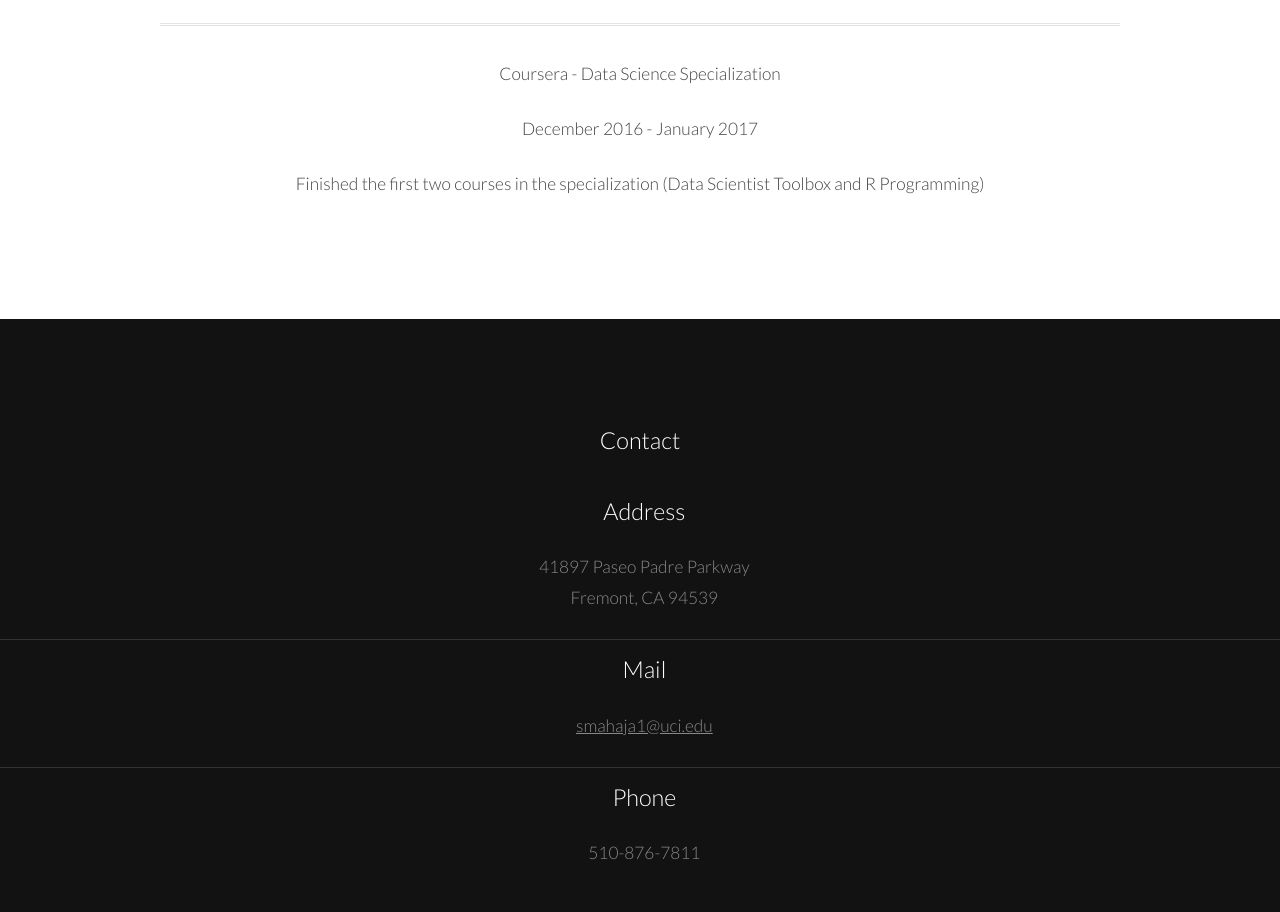
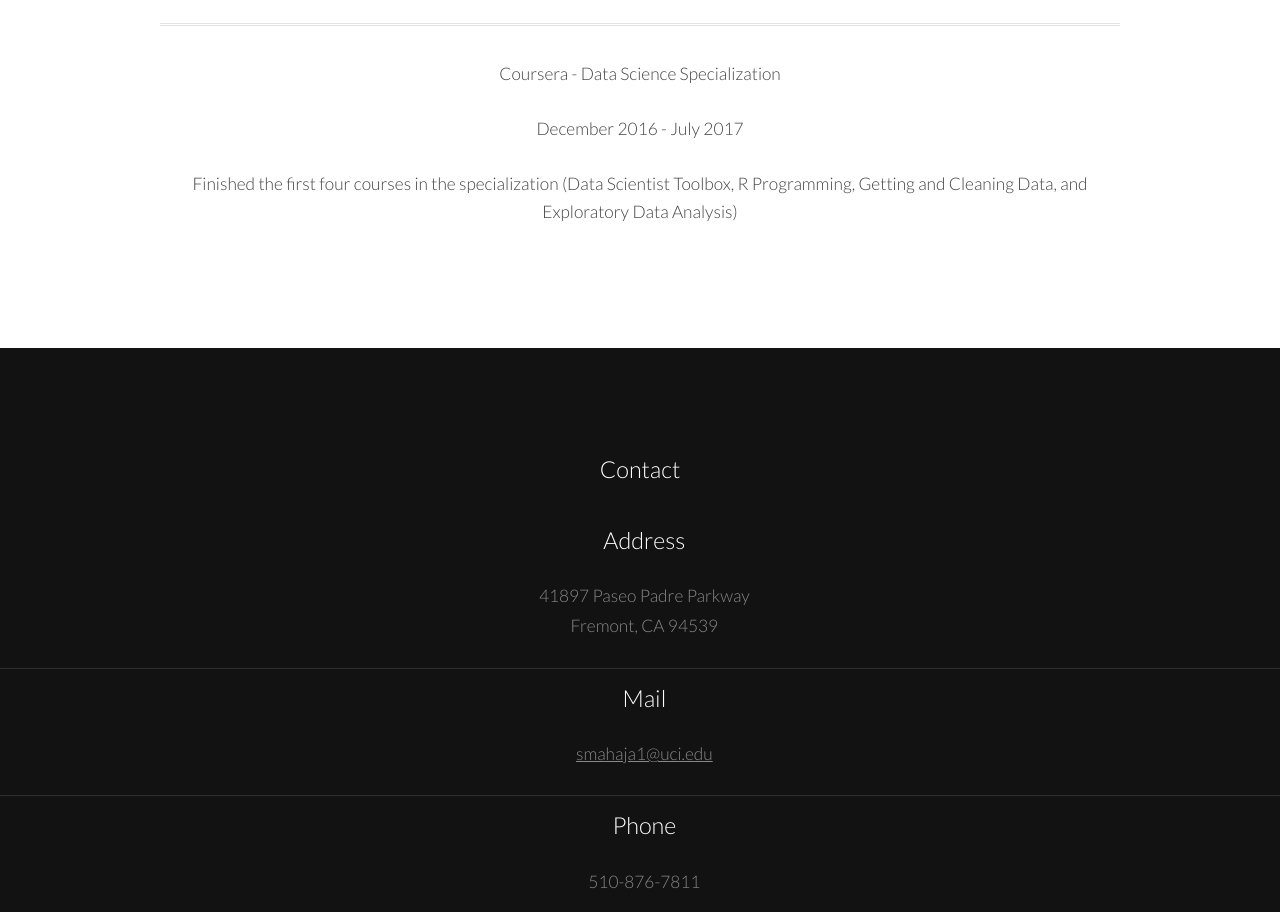
Before and after one commit to ShubhamMMahajan/ShubhamMahajan.github.io, a plain HTML site: page about.html in a window 1280 px wide. Shown: the part 950-1862 px from the top of the page. Drawn offline with Linux system fonts and the light colour scheme.

Commit message:
Edited the data science specialization section

```diff
--- a/about.html
+++ b/about.html
@@ -60,8 +60,8 @@
 
 
 						<p style="border-top: medium double rgba(144, 144, 144, 0.25);padding: 2em 2em 0 2em;">Coursera - Data Science Specialization</p>
-						<p>December 2016 - January 2017</p>
-						<p>Finished the first two courses in the specialization (Data Scientist Toolbox and R Programming)</p>
+						<p>December 2016 - July 2017</p>
+						<p>Finished the first four courses in the specialization (Data Scientist Toolbox, R Programming, Getting and Cleaning Data, and Exploratory Data Analysis)</p>
 					</header>
 
 
```
